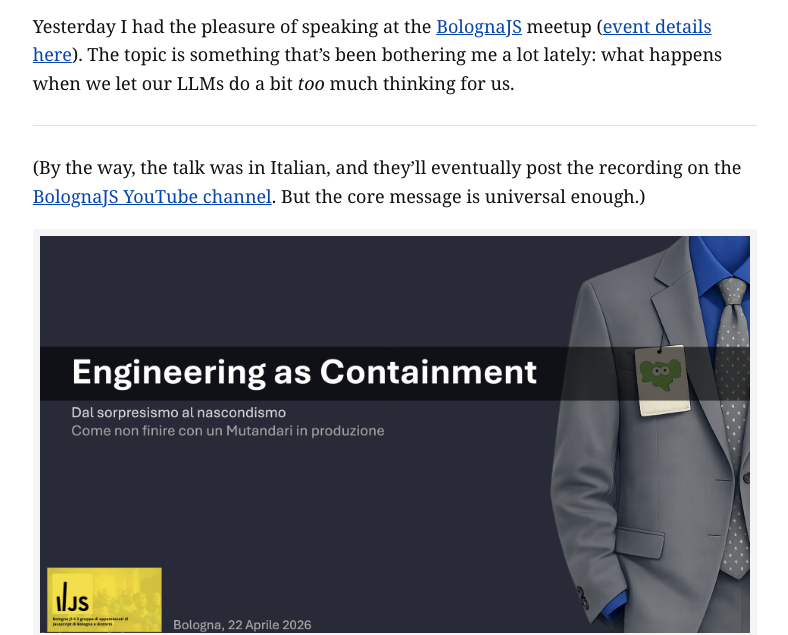
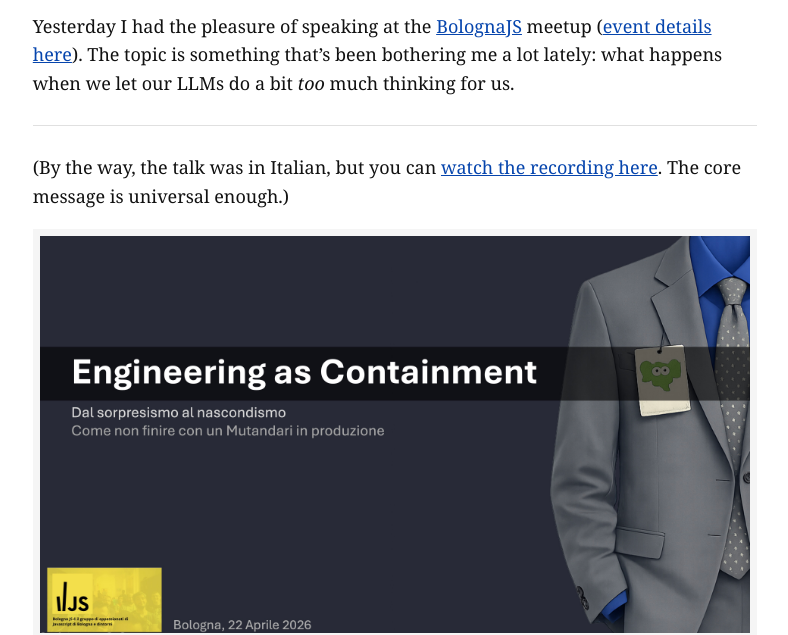
Before and after one commit to giuseppeminnella/giuseppe.dev, an Eleventy site: page src/posts/engineering-as-containment-bologna-talk.md in a window 1280 px wide. Shown: the part 187-822 px from the top of the page, without its empty margins (245-1033 px from the left). Built offline with nearby package versions, Linux system fonts and the light colour scheme; Eleventy itself is replaced by a stand-in of ours; files that its build step writes are made by us from their sources.

Commit message:
update: link published recording and note italian language

```diff
--- a/src/posts/engineering-as-containment-bologna-talk.md
+++ b/src/posts/engineering-as-containment-bologna-talk.md
@@ -9,7 +9,7 @@ Yesterday I had the pleasure of speaking at the [BolognaJS](https://www.bolognaj
 
 ---
 
-(By the way, the talk was in Italian, and they'll eventually post the recording on the [BolognaJS YouTube channel](https://www.youtube.com/@bolognajs/featured). But the core message is universal enough.)
+(By the way, the talk was in Italian, but you can [watch the recording here](https://www.youtube.com/live/93l1SUQ2kB4?si=4CSynGDHrOAGA8jA&t=226). The core message is universal enough.)
 
 ![Engineering as Containment](/assets/images/bologna-drift.jpg)
 
```
